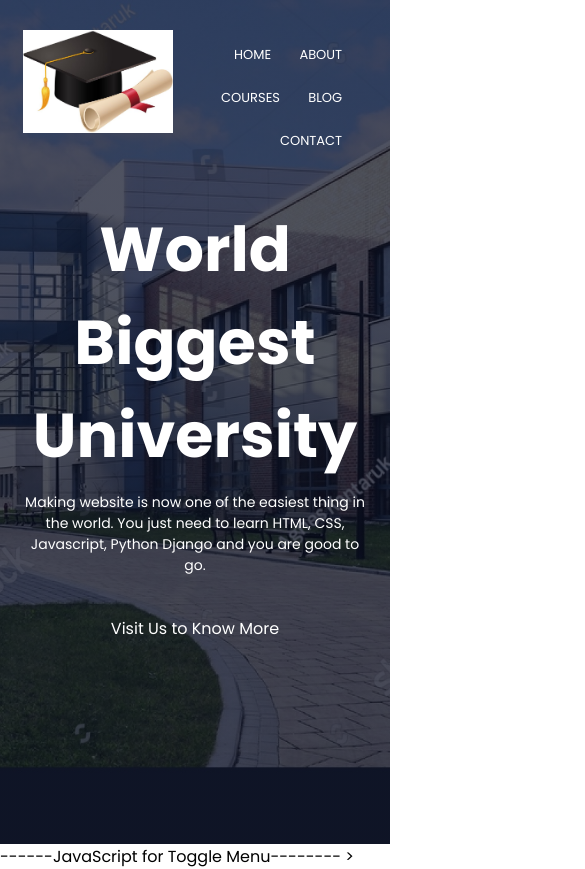
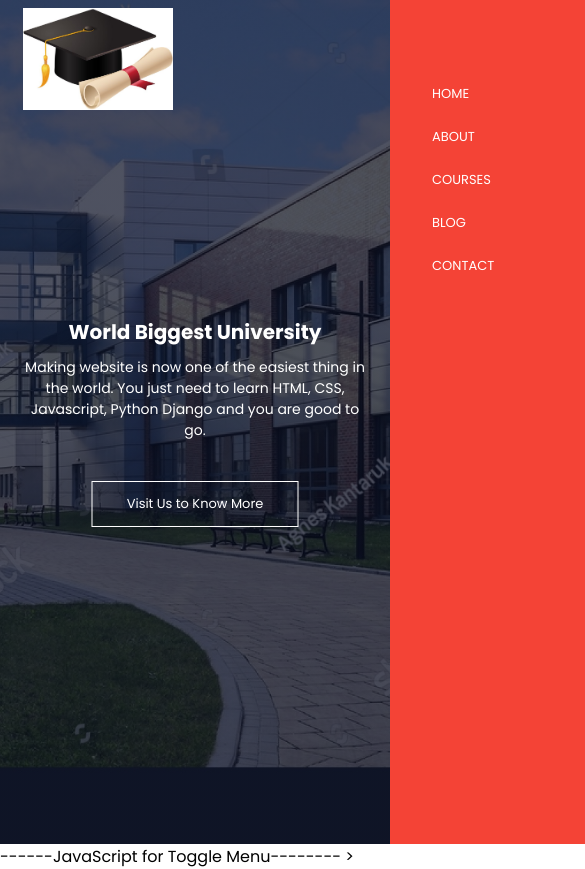
Before and after one commit to ADIGUN-OLUWASEUN/EDU-SITE, a plain HTML site: page index.html in a window 390 px wide. Shown: the whole page, 585 px wide, since content can reach past the window. Drawn offline with Linux system fonts and the light colour scheme.

Commit message:
Add files via upload

```diff
--- a/style.css
+++ b/style.css
@@ -68,5 +68,49 @@ nav img{
     display: inline-block;
     text-decoration: none;
     color:#fff;
-    border: 1px;
+    border: 1px solid #fff;
+    padding: 12px   34px;
+    font-size: 13px;
+    background: transparent;
+    position: relative;
+    cursor: pointer;
 }
+.hero-btn:hover{
+    border: 1px solid   #f44336;
+    background: #f44336;
+    transition: 1s;
+}
+
+nav .fa{
+    display: none;
+}
+
+@media(max-width: 700px){
+    .text-box   h1{
+        font-size: 20px;
+    }
+    .nav-links ul li{
+        display: block;
+    }
+    .nav-links{
+        position: absolute;
+        background: #f44336;
+        height: 100vh;
+        width: 200px;
+        top: 0;
+        right:-200px;
+        text-align: left;
+        z-index: 2;
+        transition:1s;
+    }
+    nav .fa{
+        display: block;
+        color: #fff;
+        margin: 10px;
+        font-size:22px;
+        cursor: pointer;
+    }
+    .nav-links  ul{
+        padding: 30px;
+    }
+}
```
